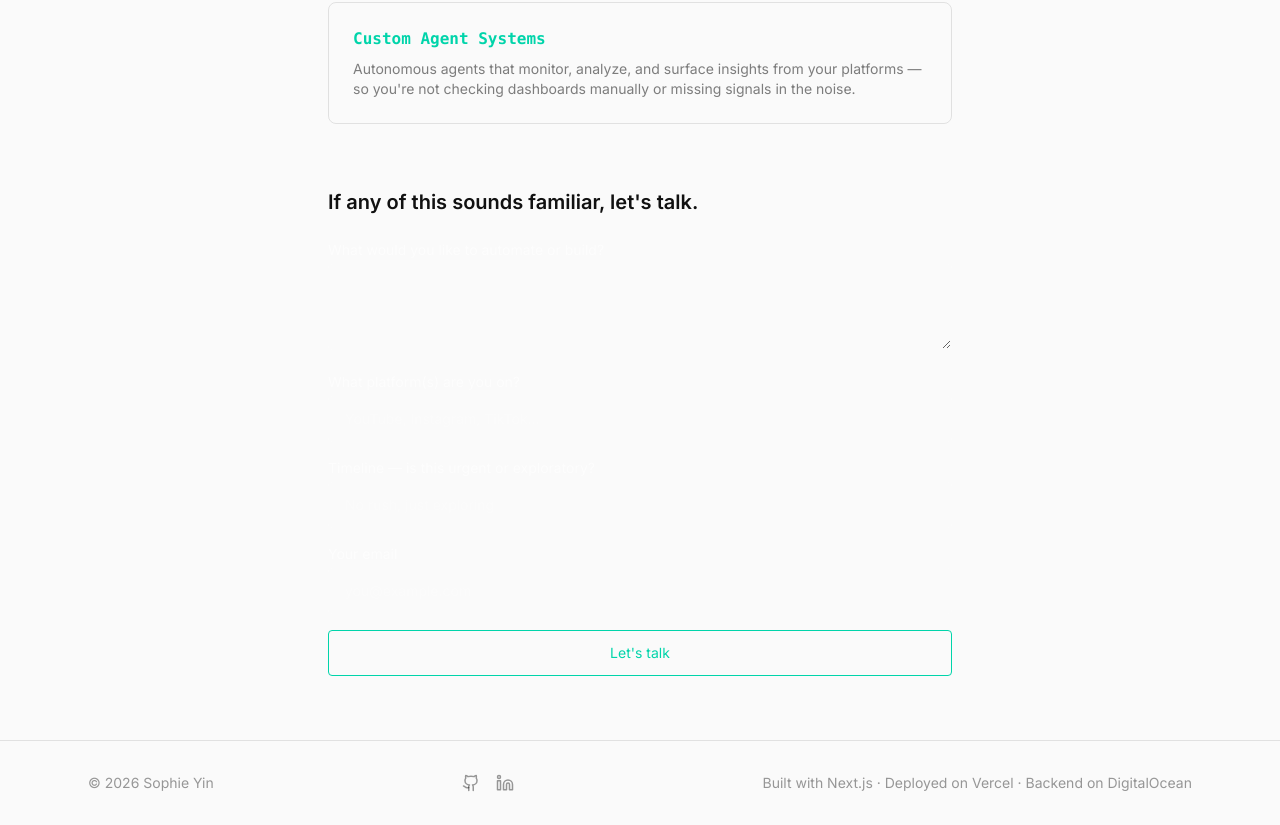
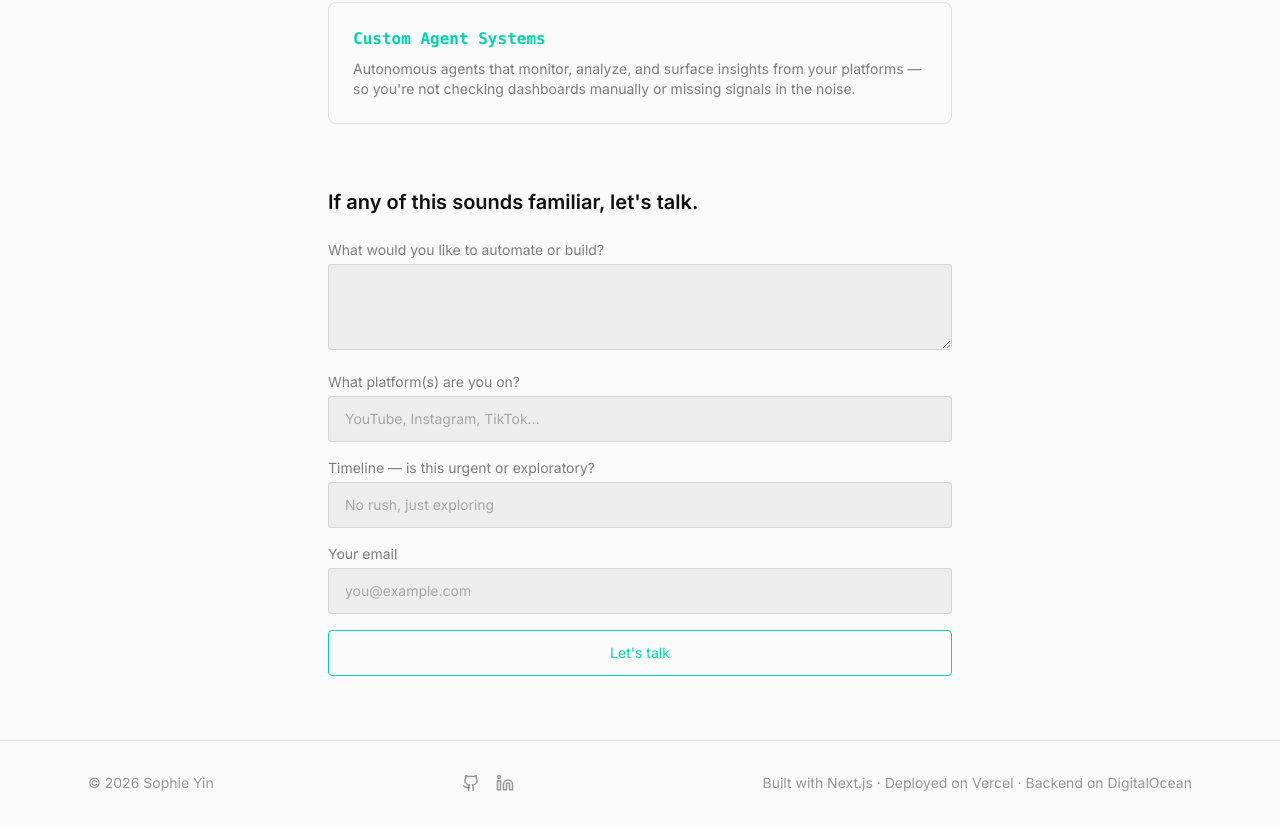
Before and after one commit to sophie-fc-yin/sophie-website, a Next.js app: page /consulting in a window 1280 px wide. Shown: the part 1218-2043 px from the top of the page. Built offline with nearby package versions, Linux system fonts and the light colour scheme.

Commit message:
Fix: update ContactForm to light theme — labels, inputs, placeholders now visible

```diff
--- a/components/ContactForm.tsx
+++ b/components/ContactForm.tsx
@@ -63,7 +63,7 @@ export default function ContactForm() {
   return (
     <div className="space-y-4">
       <div>
-        <label className="block text-sm text-white/60 mb-1">
+        <label className="block text-sm text-black/50 mb-1">
           What would you like to automate or build?
         </label>
         <textarea
@@ -72,12 +72,12 @@ export default function ContactForm() {
           value={formData.what_to_automate}
           onChange={handleChange}
           disabled={isLoading}
-          className="w-full bg-white/5 border border-white/10 rounded px-4 py-3 text-white text-sm placeholder:text-white/30 focus:outline-none focus:border-[#00d4aa]/50 transition"
+          className="w-full bg-black/5 border border-black/10 rounded px-4 py-3 text-[#111] text-sm placeholder:text-black/30 focus:outline-none focus:border-[#00d4aa]/50 transition"
         />
       </div>
 
       <div>
-        <label className="block text-sm text-white/60 mb-1">
+        <label className="block text-sm text-black/50 mb-1">
           What platform(s) are you on?
         </label>
         <input
@@ -87,12 +87,12 @@ export default function ContactForm() {
           onChange={handleChange}
           disabled={isLoading}
           placeholder="YouTube, Instagram, TikTok..."
-          className="w-full bg-white/5 border border-white/10 rounded px-4 py-3 text-white text-sm placeholder:text-white/30 focus:outline-none focus:border-[#00d4aa]/50 transition"
+          className="w-full bg-black/5 border border-black/10 rounded px-4 py-3 text-[#111] text-sm placeholder:text-black/30 focus:outline-none focus:border-[#00d4aa]/50 transition"
         />
       </div>
 
       <div>
-        <label className="block text-sm text-white/60 mb-1">
+        <label className="block text-sm text-black/50 mb-1">
           Timeline — is this urgent or exploratory?
         </label>
         <input
@@ -102,12 +102,12 @@ export default function ContactForm() {
           onChange={handleChange}
           disabled={isLoading}
           placeholder="No rush, just exploring"
-          className="w-full bg-white/5 border border-white/10 rounded px-4 py-3 text-white text-sm placeholder:text-white/30 focus:outline-none focus:border-[#00d4aa]/50 transition"
+          className="w-full bg-black/5 border border-black/10 rounded px-4 py-3 text-[#111] text-sm placeholder:text-black/30 focus:outline-none focus:border-[#00d4aa]/50 transition"
         />
       </div>
 
       <div>
-        <label className="block text-sm text-white/60 mb-1">
+        <label className="block text-sm text-black/50 mb-1">
           Your email
         </label>
         <input
@@ -117,7 +117,7 @@ export default function ContactForm() {
           onChange={handleChange}
           disabled={isLoading}
           placeholder="you@example.com"
-          className="w-full bg-white/5 border border-white/10 rounded px-4 py-3 text-white text-sm placeholder:text-white/30 focus:outline-none focus:border-[#00d4aa]/50 transition"
+          className="w-full bg-black/5 border border-black/10 rounded px-4 py-3 text-[#111] text-sm placeholder:text-black/30 focus:outline-none focus:border-[#00d4aa]/50 transition"
         />
       </div>
 
```
